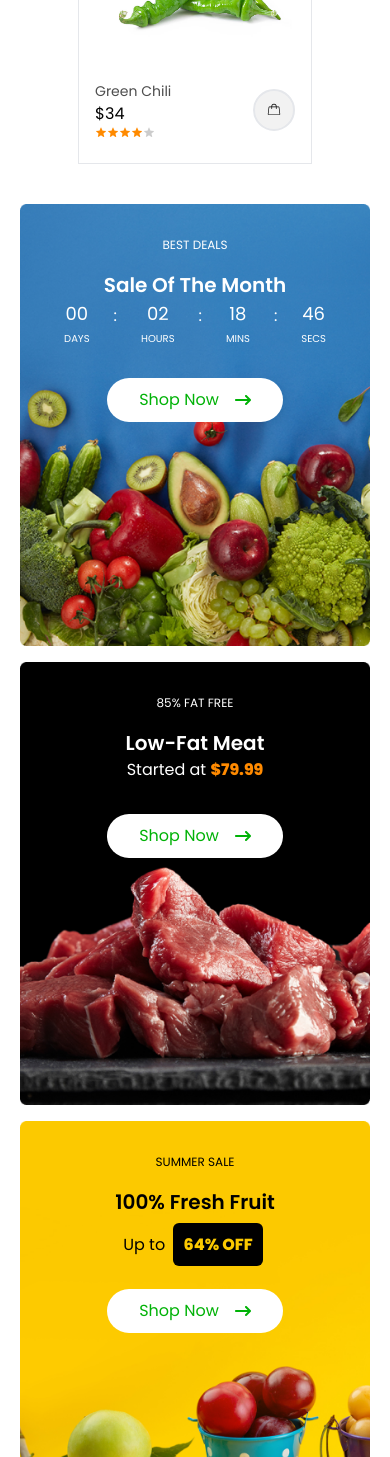
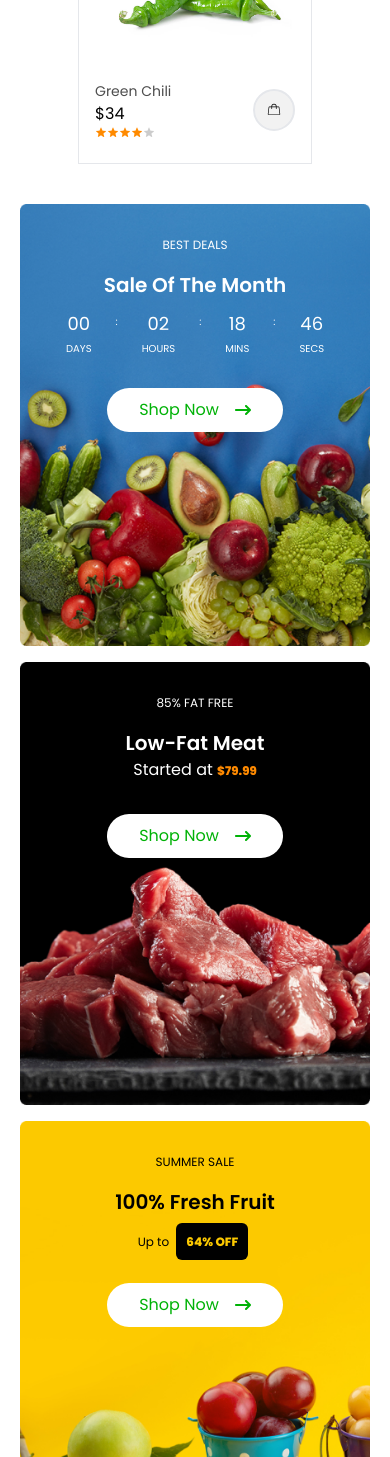
Before and after one commit to KodeNinj/Ecobazar, a Next.js app: page / in a window 390 px wide. Shown: the part 7037-8494 px from the top of the page. Built offline with nearby package versions, Linux system fonts and the light colour scheme.

Commit message:
updated font-size

```diff
--- a/src/components/BannerCards/index.tsx
+++ b/src/components/BannerCards/index.tsx
@@ -17,7 +17,7 @@ const BannerCards = () => {
 					<div className="mainHeader lg:text-[32px] md:text-[24px] text-[20px] capitalize font-semibold">
 						Sale of the Month
 					</div>
-					<div className="time flex items-top justify-center gap-6 mt-[14px ">
+					<div className="time flex items-top justify-center gap-6 mt-[10px] lg:text-[14px] md:text-[12px] text-[10px] ">
 						<p className="cardTime">
 							00 <span>DAYS</span>
 						</p>
@@ -55,7 +55,9 @@ const BannerCards = () => {
 					</div>
 					<p>
 						Started at{" "}
-						<span className="font-bold text-[var(--warning)]">$79.99</span>
+						<span className="font-bold text-[var(--warning)] lg:text-[16px] md:text-[14px] text-[12px]">
+							$79.99
+						</span>
 					</p>
 					<button className="flex items-center justify-center gap-[16px] px-[32px] py-[10px] bg-white text-[var(--Primary)] rounded-full my-[32px]">
 						Shop Now <FaArrowRightLong />
@@ -74,7 +76,7 @@ const BannerCards = () => {
 					<div className="mainHeader lg:text-[32px] md:text-[24px] text-[20px] capitalize font-semibold">
 						100% Fresh Fruit
 					</div>
-					<p className="mt-[16px]">
+					<p className="mt-[16px] lg:text-[16px] md:text-[14px] text-[12px]">
 						Up to{" "}
 						<span className="px-[10px] py-[10px] bg-black font-bold text-[var(--yellow)] rounded-md mx-[4px]">
 							64% OFF
```
